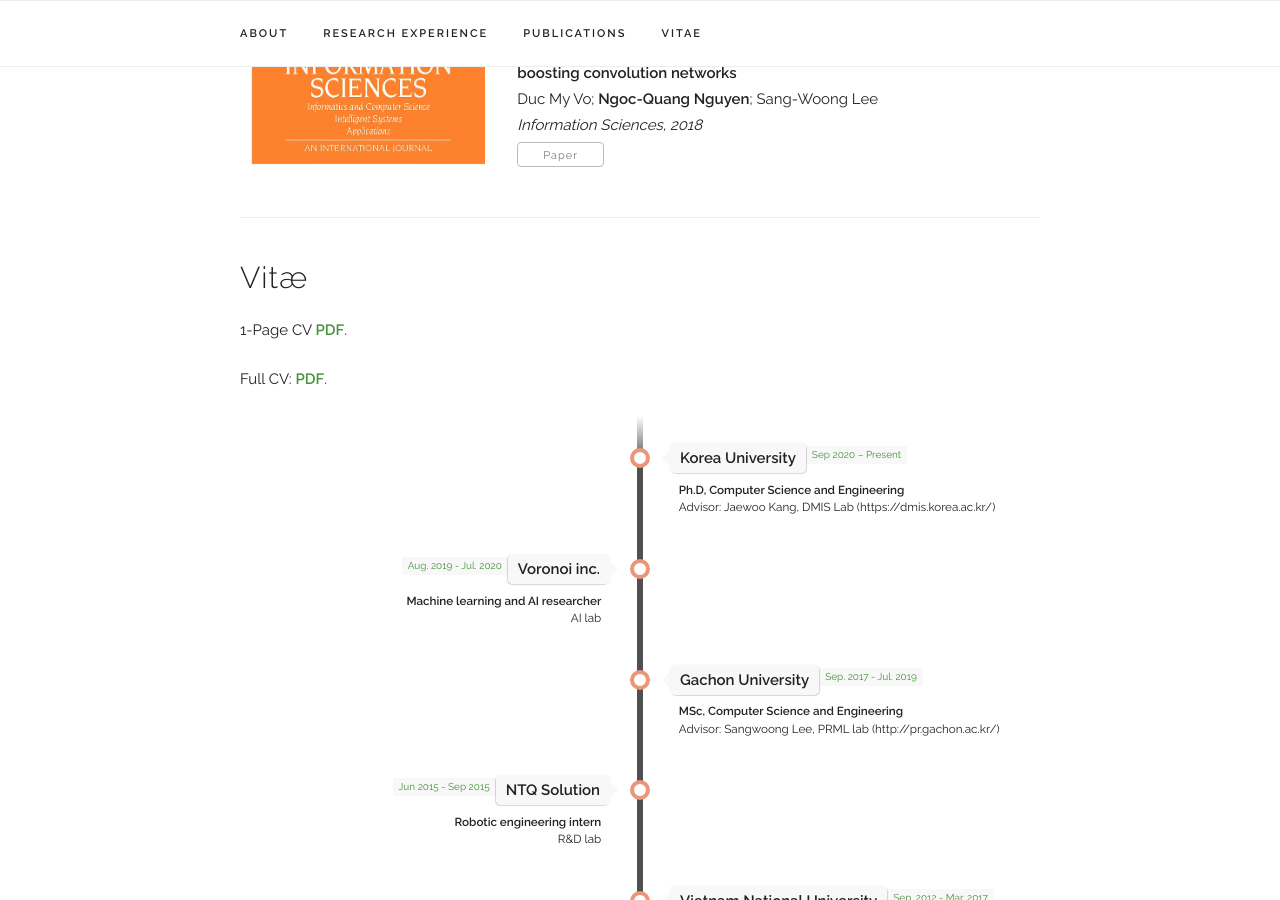
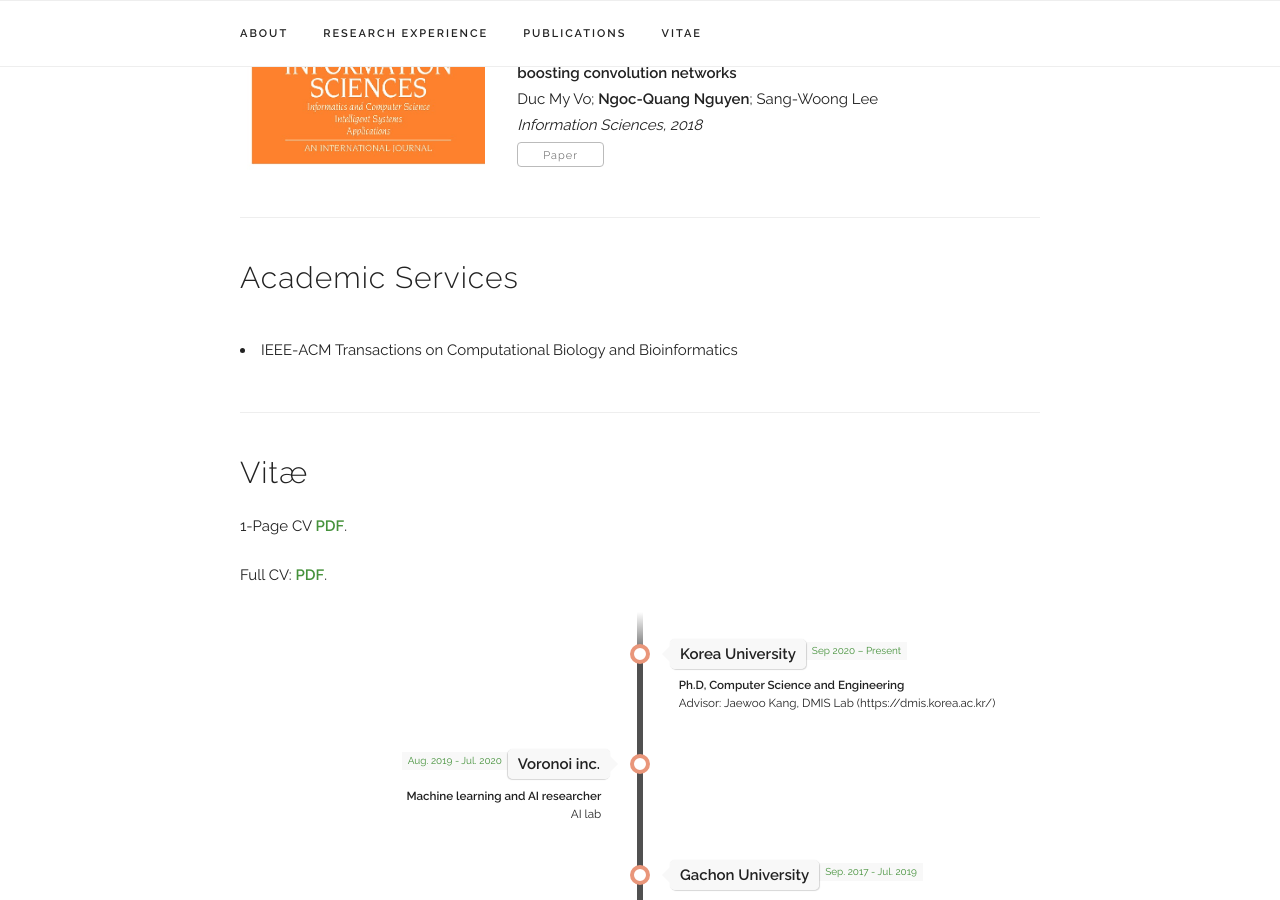
Before and after one commit to quangnguyenbn99/quangnguyenbn99.github.io, a Jekyll site: the page built from index.html, in a window 1280 px wide and 900 px high, scrolled down 2601 px. Built offline with Jekyll 4.4.1, drawn with Linux system fonts in a browser that asks for light colours; some web fonts are replaced.

Commit message:
Update index.html

```diff
--- a/index.html
+++ b/index.html
@@ -253,80 +253,14 @@ layout: default
     </div>
 
 </div>
+<!-- ========== Academic Services ========== -->
+<div class="docs-section" id="academic services">
+  <h4 style="margin-bottom: 40px;">Academic Services</h4>
+  <li>
+   IEEE-ACM Transactions on Computational Biology and Bioinformatics
+  </li>
 
-<!-- ========== PROJECTS ========== -->
-<!-- <div class="docs-section" id="projects">
-  <h4>Projects</h4>
-
-  <ul class="tab-nav">
-    <li><div class="button active" data-ref="#projects-selected">Selected</div></li>
-    <li><div class="button" data-ref="#projects-all">All</div></li>
-  </ul>
-
-  <div class="tab-content">
-    <div class="tab-pane active" id="projects-selected">
-      {% assign selected_projects = site.data.projects.projects | where: "selected", "y" %}
-      {% for project in selected_projects %}
-        {% assign index_modulo = forloop.index0 | modulo:3 %}
-        {% if index_modulo == 0 %}
-          <div class="row">
-        {% endif %}
-
-          <div class="four columns">
-            <div class="project-container">
-
-                <div class="project-image-container">
-                  <a href="{{ project.url }}">
-                    <img src="{{ project.thumbnail }}" class="u-max-full-width" />
-                  </a>
-                </div>
-
-                <div class="project-caption">
-                  <b>{{ project.title }}</b> <br/>
-                  {{ project.subtitle }}
-                </div>
-
-            </div>
-          </div>
-
-        {% if index_modulo == 2 %}
-          </div>
-        {% endif %}
-      {% endfor %}
-    </div>
-
-    <div class="tab-pane" id="projects-all">
-      {% for project in site.data.projects.projects %}
-        {% assign index_modulo = forloop.index0 | modulo:3 %}
-        {% if index_modulo == 0 %}
-          <div class="row">
-        {% endif %}
-
-          <div class="four columns">
-            <div class="project-container">
-
-                <div class="project-image-container">
-                  <a href="{{ project.url }}">
-                    <img src="{{ project.thumbnail }}" class="u-max-full-width" />
-                  </a>
-                </div>
-
-                <div class="project-caption">
-                  <b>{{ project.title }}</b> <br/>
-                  {{ project.subtitle }}
-                </div>
-
-            </div>
-          </div>
-
-        {% if index_modulo == 2 %}
-          </div>
-        {% endif %}
-      {% endfor %}
-    </div>
-  </div>
-
-</div> -->
+</div>
 
 <!-- ========== RESUME ========== -->
 <div class="docs-section" id="resume">
```
